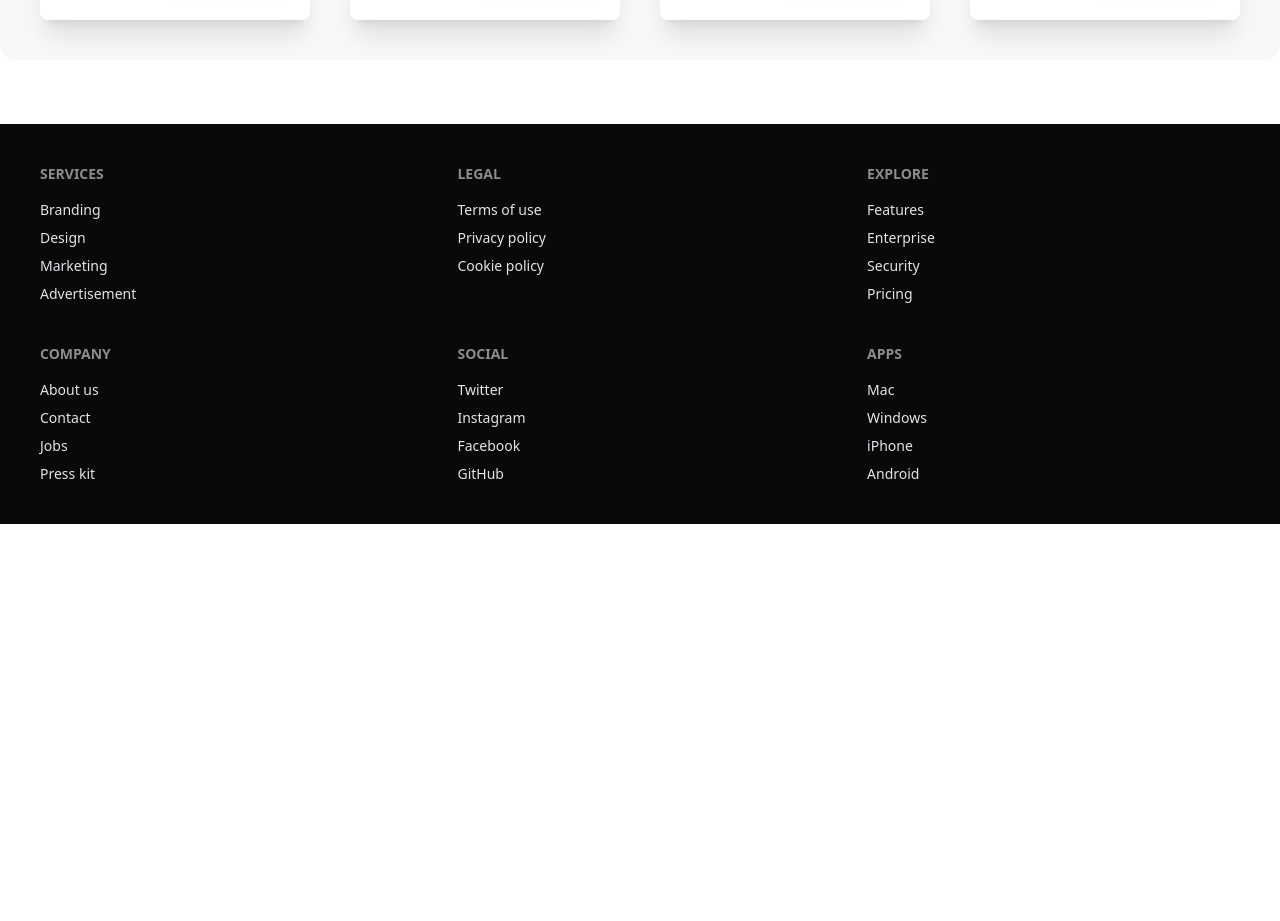
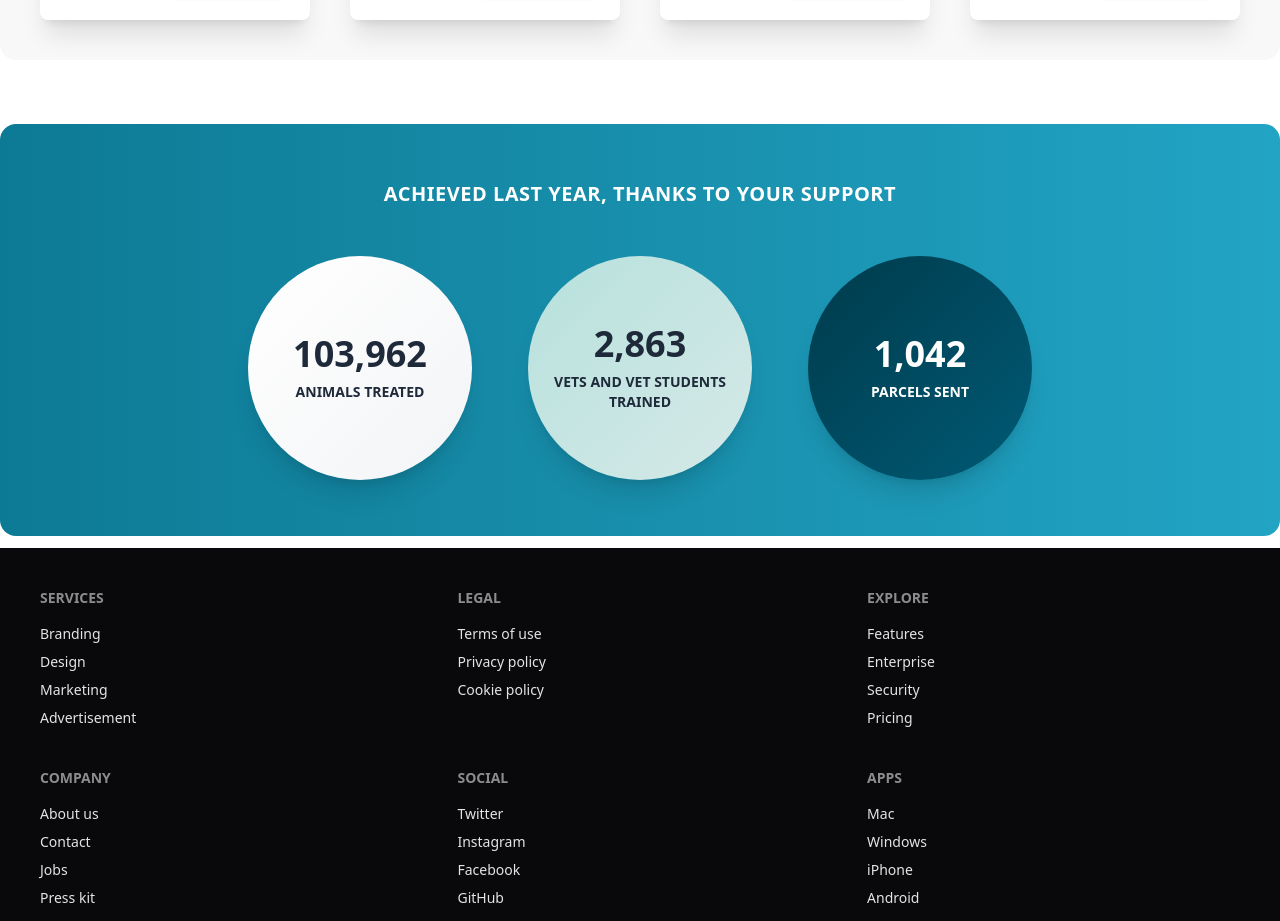
Before and after one commit to CodeBySabid/pet-care-app, a React (Vite) app: page / in a window 1280 px wide. Shown: the part 2609-3530 px from the top of the page. Before the commit the page ends 3133 px from the top, so only its background shows below. Built offline with nearby package versions, Linux system fonts and the light colour scheme; no server answers.

Commit message:
Added Extra Section In Home Page

```diff
--- /dev/null
+++ b/src/Component/EditProfile/EditProfile.jsx
@@ -0,0 +1,11 @@
+import React from 'react';
+
+const EditProfile = () => {
+    return (
+        <div>
+
+        </div>
+    );
+};
+
+export default EditProfile;
--- /dev/null
+++ b/src/Component/ExtraSection/ExtraSection.jsx
@@ -0,0 +1,69 @@
+import React, { useEffect, useState } from 'react';
+
+const ExtraSection = () => {
+    const stats = [
+        {
+            value: 103962,
+            label: "ANIMALS TREATED",
+            bg: "from-white to-gray-100",
+            text: "text-gray-800",
+        },
+        {
+            value: 2863,
+            label: "VETS AND VET STUDENTS TRAINED",
+            bg: "from-[#B7E1DD] to-[#D5E9E7]",
+            text: "text-gray-800",
+        },
+        {
+            value: 1042,
+            label: "PARCELS SENT",
+            bg: "from-[#003B4C] to-[#005A75]",
+            text: "text-white",
+        },
+    ];
+    const Counter = ({ target }) => {
+        const [count, setCount] = useState(0);
+        useEffect(() => {
+            let start = 0;
+            const duration = 1500;
+            const increment = target / (duration / 16);
+            const animate = () => {
+                start += increment;
+                if (start < target) {
+                    setCount(Math.floor(start));
+                    requestAnimationFrame(animate);
+                } else {
+                    setCount(target);
+                }
+            };
+            animate();
+        }, [target]);
+        return count.toLocaleString();
+    };
+    return (
+        <div className="w-full mb-3 rounded-2xl bg-linear-to-r from-[#0D7A95] to-[#22A4C4] py-14 flex flex-col items-center">
+            <h2 className="text-white text-xl font-semibold mb-12 tracking-wide text-center">
+                ACHIEVED LAST YEAR, THANKS TO YOUR SUPPORT
+            </h2>
+
+
+            <div className="flex flex-col md:flex-row gap-10 md:gap-14">
+                {stats.map((item, index) => (
+                    <div
+                        key={index}
+                        className={`w-48 h-48 md:w-56 md:h-56 rounded-full flex flex-col items-center justify-center shadow-xl bg-linear-to-br ${item.bg} transform transition duration-300 hover:scale-110`}
+                    >
+                        <p className={`text-3xl md:text-4xl font-extrabold ${item.text}`}>
+                            <Counter target={item.value} />
+                        </p>
+                        <p className={`text-xs md:text-sm font-semibold text-center px-4 mt-2 ${item.text}`}>
+                            {item.label}
+                        </p>
+                    </div>
+                ))}
+            </div>
+        </div>
+    );
+};
+
+export default ExtraSection;
--- a/src/Component/Home/Home.jsx
+++ b/src/Component/Home/Home.jsx
@@ -3,6 +3,7 @@ import HeroSlider from '../Hero/HeroSlider';
 import AllData from '../Hooks/AllData';
 import HeroCard from '../Hero/HeroCard';
 import WinterCare from '../Hero/WinterCare';
+import ExtraSection from '../ExtraSection/ExtraSection';
 
 const Home = () => {
     const { petdata } = AllData();
@@ -20,6 +21,7 @@ const Home = () => {
                 </div>
             </div>
             <WinterCare></WinterCare>
+            <ExtraSection></ExtraSection>
         </div>
     );
 };
--- a/src/Component/MyProfile/MyProfile.jsx
+++ b/src/Component/MyProfile/MyProfile.jsx
@@ -1,5 +1,6 @@
 import React, { use } from 'react';
 import { AuthContext } from '../provider/AuthContext';
+import { Link } from 'react-router';
 
 const MyProfile = () => {
     const { user } = use(AuthContext);
@@ -19,9 +20,9 @@ const MyProfile = () => {
                     </div>
 
                 </div>
-                <button className="absolute max-sm:relative max-sm:left-[-7%] max-sm:top-8 top-10 left-[70%] btn btn-primary btn-sm">
+                <Link to={'/editprofile'} className="absolute max-sm:relative max-sm:left-[-7%] max-sm:top-8 top-10 left-[70%] btn btn-primary btn-sm">
                     Edit User Profile
-                </button>
+                </Link>
             </div>
             <div className='rounded-b-2xl h-auto pb-14 max-sm:pt-24 px-12 pt-16 text-white bg-black flex flex-col gap-2'>
                 <div className='text-xl'>
--- a/src/Routers/Router.jsx
+++ b/src/Routers/Router.jsx
@@ -8,6 +8,7 @@ import Register from "../Component/Register/Register";
 import Login from "../Component/Login/Login";
 import PetDetails from "../Component/Services/PetDetails";
 import PrivateRoute from "./PrivateRoute";
+import EditProfile from "../Component/EditProfile/EditProfile";
 
 const router = createBrowserRouter(
     [
```
